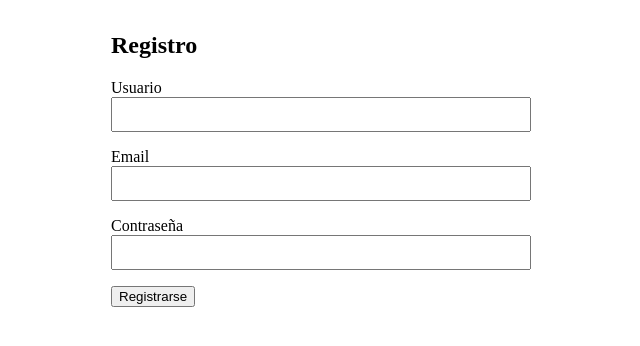
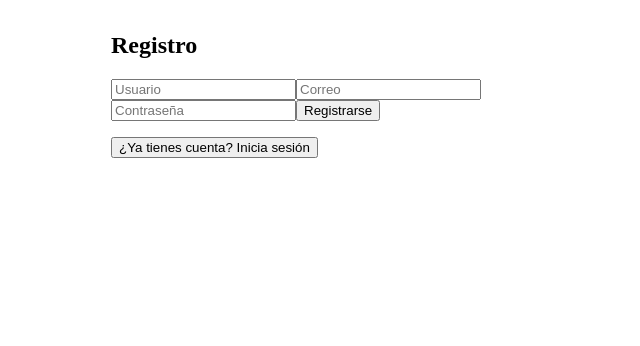
Before and after one commit to Ostino/IBC, a React (Vite) app in the folder Frontend/: page /register in a window 1280 px wide. Shown: the top 346 px of the page, without its empty margins (329-969 px from the left). Built offline with nearby package versions, Linux system fonts and the light colour scheme.

Commit message:
navegacion login y regis

```diff
--- a/Frontend/src/pages/Login.jsx
+++ b/Frontend/src/pages/Login.jsx
@@ -1,56 +1,46 @@
 import { useState } from "react";
+import { useNavigate } from "react-router-dom";
 import { login } from "../services/authService";
-import { useNavigate } from "react-router-dom";
-import Input from "../components/Input";
 
 export default function Login() {
+  const [email, setEmail] = useState("");
+  const [password, setPassword] = useState("");
   const navigate = useNavigate();
-  const [formData, setFormData] = useState({ email: "", password: "" });
-  const [error, setError] = useState("");
-
-  const handleChange = (e) => {
-    setFormData((prev) => ({
-      ...prev,
-      [e.target.name]: e.target.value,
-    }));
-  };
 
   const handleSubmit = async (e) => {
     e.preventDefault();
-    setError("");
-
     try {
-      const data = await login(formData.email, formData.password);
-      sessionStorage.setItem("token", data.token);
-      // Cuando esté lista la página de perfil:
+      const { token } = await login(email, password);
+      sessionStorage.setItem("token", token);
       navigate("/profile");
     } catch (err) {
-      setError("Credenciales incorrectas");
-      console.error(err);
+      alert("Credenciales inválidas");
     }
   };
 
   return (
     <div style={{ maxWidth: 400, margin: "2rem auto" }}>
-      <h2>Iniciar Sesión</h2>
+      <h2>Login</h2>
       <form onSubmit={handleSubmit}>
-        <Input
-          label="Email"
+        <input
           type="email"
-          name="email"
-          value={formData.email}
-          onChange={handleChange}
+          placeholder="Correo"
+          value={email}
+          onChange={(e) => setEmail(e.target.value)}
+          required
         />
-        <Input
-          label="Contraseña"
+        <input
           type="password"
-          name="password"
-          value={formData.password}
-          onChange={handleChange}
+          placeholder="Contraseña"
+          value={password}
+          onChange={(e) => setPassword(e.target.value)}
+          required
         />
-        <button type="submit">Entrar</button>
-        {error && <p style={{ color: "red" }}>{error}</p>}
+        <button type="submit">Iniciar sesión</button>
       </form>
+      <button onClick={() => navigate("/register")} style={{ marginTop: "1rem" }}>
+        ¿No tienes cuenta? Regístrate
+      </button>
     </div>
   );
 }
--- a/Frontend/src/pages/Register.jsx
+++ b/Frontend/src/pages/Register.jsx
@@ -1,39 +1,21 @@
 import { useState } from "react";
+import { useNavigate } from "react-router-dom";
 import { register } from "../services/authService";
-import { useNavigate } from "react-router-dom";
-import Input from "../components/Input";
 
 export default function Register() {
+  const [username, setUsername] = useState("");
+  const [email, setEmail] = useState("");
+  const [password, setPassword] = useState("");
   const navigate = useNavigate();
-  const [formData, setFormData] = useState({
-    username: "",
-    email: "",
-    password: "",
-  });
-  const [error, setError] = useState("");
-
-  const handleChange = (e) => {
-    setFormData((prev) => ({
-      ...prev,
-      [e.target.name]: e.target.value,
-    }));
-  };
 
   const handleSubmit = async (e) => {
     e.preventDefault();
-    setError("");
-
     try {
-      const data = await register(
-        formData.username,
-        formData.email,
-        formData.password
-      );
-      sessionStorage.setItem("token", data.token);
-      navigate("/profile"); // Redirige a perfil una vez esté lista
+      const { token } = await register(username, email, password);
+      sessionStorage.setItem("token", token);
+      navigate("/profile");
     } catch (err) {
-      setError("No se pudo registrar. Verifica los datos.");
-      console.error(err);
+      alert("Error al registrar usuario");
     }
   };
 
@@ -41,30 +23,32 @@ export default function Register() {
     <div style={{ maxWidth: 400, margin: "2rem auto" }}>
       <h2>Registro</h2>
       <form onSubmit={handleSubmit}>
-        <Input
-          label="Usuario"
+        <input
           type="text"
-          name="username"
-          value={formData.username}
-          onChange={handleChange}
+          placeholder="Usuario"
+          value={username}
+          onChange={(e) => setUsername(e.target.value)}
+          required
         />
-        <Input
-          label="Email"
+        <input
           type="email"
-          name="email"
-          value={formData.email}
-          onChange={handleChange}
+          placeholder="Correo"
+          value={email}
+          onChange={(e) => setEmail(e.target.value)}
+          required
         />
-        <Input
-          label="Contraseña"
+        <input
           type="password"
-          name="password"
-          value={formData.password}
-          onChange={handleChange}
+          placeholder="Contraseña"
+          value={password}
+          onChange={(e) => setPassword(e.target.value)}
+          required
         />
         <button type="submit">Registrarse</button>
-        {error && <p style={{ color: "red" }}>{error}</p>}
       </form>
+      <button onClick={() => navigate("/login")} style={{ marginTop: "1rem" }}>
+        ¿Ya tienes cuenta? Inicia sesión
+      </button>
     </div>
   );
 }
```
Also changed, not shown: 1 other file (tests, documents, lock files or other folders).
